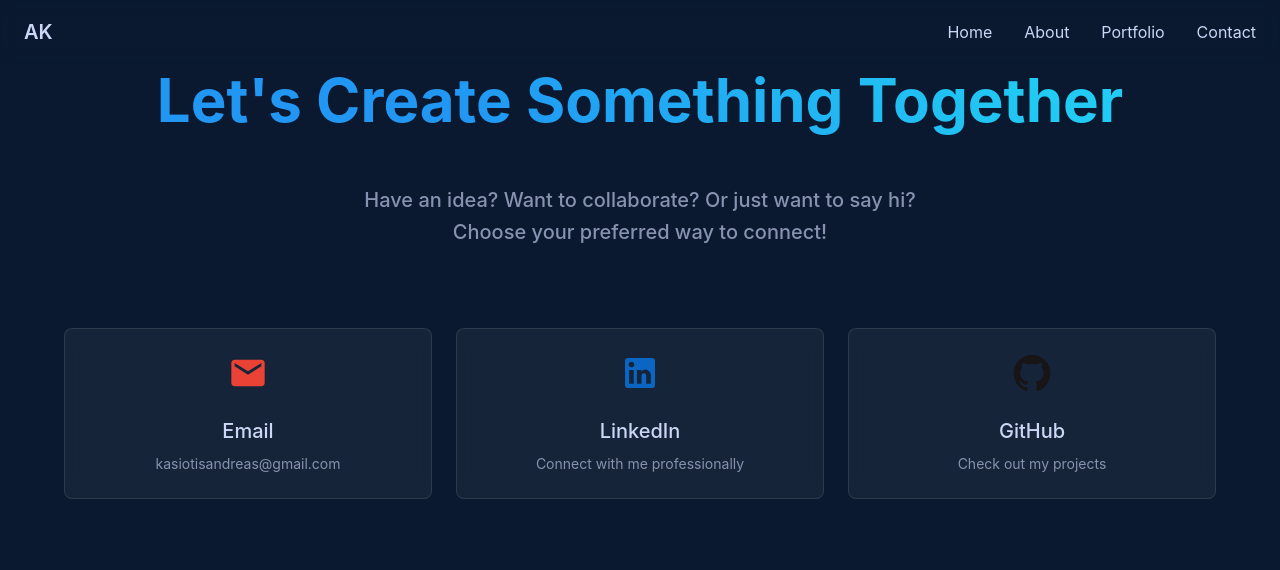
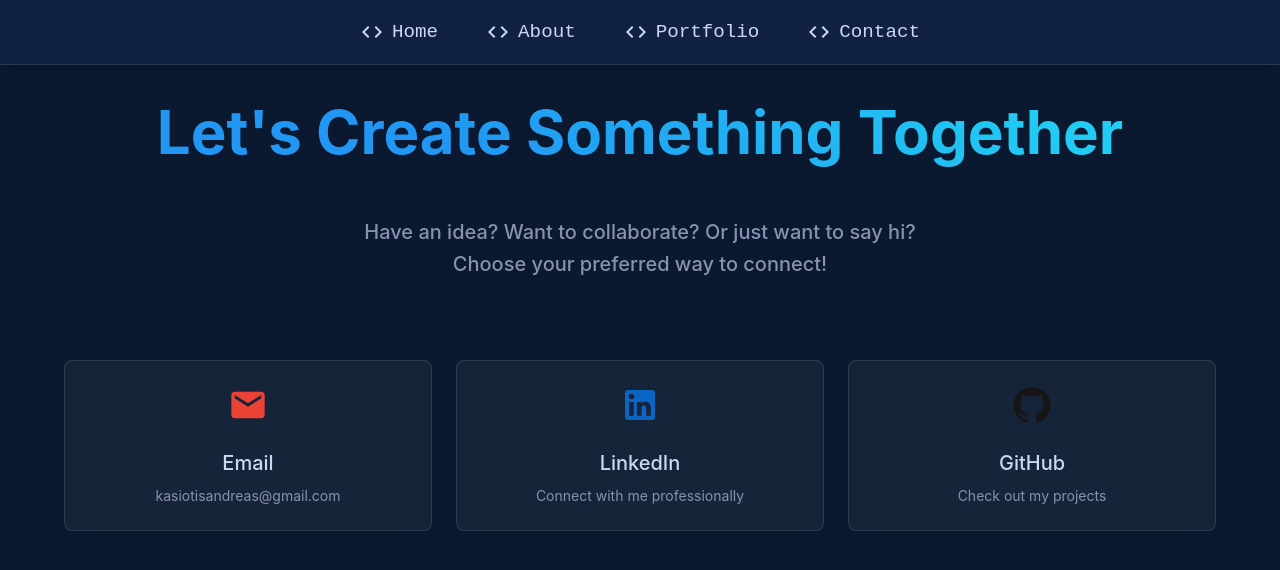
Before and after one commit to kasiotis/personal-website, a React (Create React App) app: page /contact in a window 1280 px wide. Shown: the top 570 px of the page. Built offline with nearby package versions, Linux system fonts and the light colour scheme.

Commit message:
updating the navigation bar and contact page style

```diff
--- a/src/components/Contact.tsx
+++ b/src/components/Contact.tsx
@@ -80,8 +80,7 @@ const Contact = () => {
     <Container maxWidth="lg">
       <Box
         sx={{
-          minHeight: '100vh',
-          py: 8,
+          py: 12,
           display: 'flex',
           flexDirection: 'column',
           alignItems: 'center',
--- a/src/components/Navbar.tsx
+++ b/src/components/Navbar.tsx
@@ -1,6 +1,7 @@
 import React, { useState } from 'react';
 import { AppBar, Toolbar, Typography, IconButton, Box, useTheme, useMediaQuery, Drawer, List, ListItem, ListItemText } from '@mui/material';
 import MenuIcon from '@mui/icons-material/Menu';
+import CodeIcon from '@mui/icons-material/Code';
 import { Link } from 'react-router-dom';
 
 const Navbar = () => {
@@ -30,21 +31,16 @@ const Navbar = () => {
 
   return (
     <>
-      <AppBar position="fixed" color="transparent" elevation={0} sx={{ backdropFilter: 'blur(8px)' }}>
-        <Toolbar>
-          <Typography
-            variant="h6"
-            component={Link}
-            to="/"
-            sx={{
-              flexGrow: 1,
-              fontWeight: 600,
-              textDecoration: 'none',
-              color: 'inherit'
-            }}
-          >
-            AK
-          </Typography>
+      <AppBar
+        position="fixed"
+        elevation={0}
+        sx={{
+          background: 'background.paper',
+          borderBottom: '1px solid rgba(255, 255, 255, 0.1)',
+          boxShadow: '0 4px 20px rgba(0, 0, 0, 0.1)'
+        }}
+      >
+        <Toolbar sx={{ justifyContent: 'center' }}>
           {isMobile ? (
             <IconButton
               color="inherit"
@@ -55,7 +51,7 @@ const Navbar = () => {
               <MenuIcon />
             </IconButton>
           ) : (
-            <Box sx={{ display: 'flex', gap: 4 }}>
+            <Box sx={{ display: 'flex', gap: 6 }}>
               {menuItems.map((item) => (
                 <Typography
                   key={item}
@@ -64,11 +60,25 @@ const Navbar = () => {
                   sx={{
                     color: 'inherit',
                     textDecoration: 'none',
+                    fontSize: '1.2rem',
+                    fontFamily: 'monospace',
+                    position: 'relative',
                     '&:hover': {
                       color: 'primary.main',
                     },
+                    '&:hover:after': {
+                      content: '""',
+                      position: 'absolute',
+                      left: 0,
+                      bottom: -2,
+                      width: '100%',
+                      height: 2,
+                      backgroundColor: 'primary.main',
+                      animation: 'underline 0.3s ease-in-out forwards'
+                    },
                   }}
                 >
+                  <CodeIcon sx={{ mr: 1, verticalAlign: 'middle' }} />
                   {item}
                 </Typography>
               ))}
@@ -87,6 +97,14 @@ const Navbar = () => {
       >
         {drawer}
       </Drawer>
+      <style>
+        {`
+          @keyframes underline {
+            from { width: 0; }
+            to { width: 100%; }
+          }
+        `}
+      </style>
     </>
   );
 };
```
